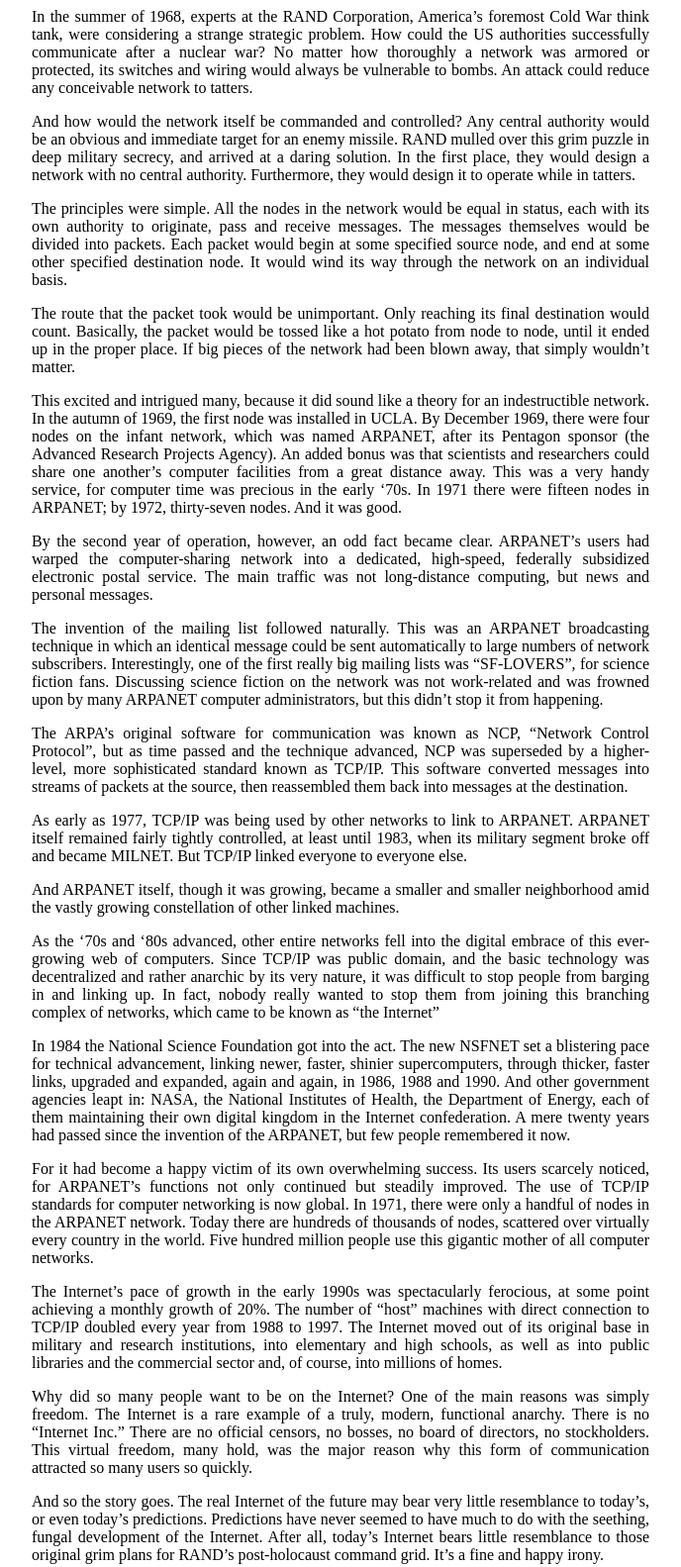
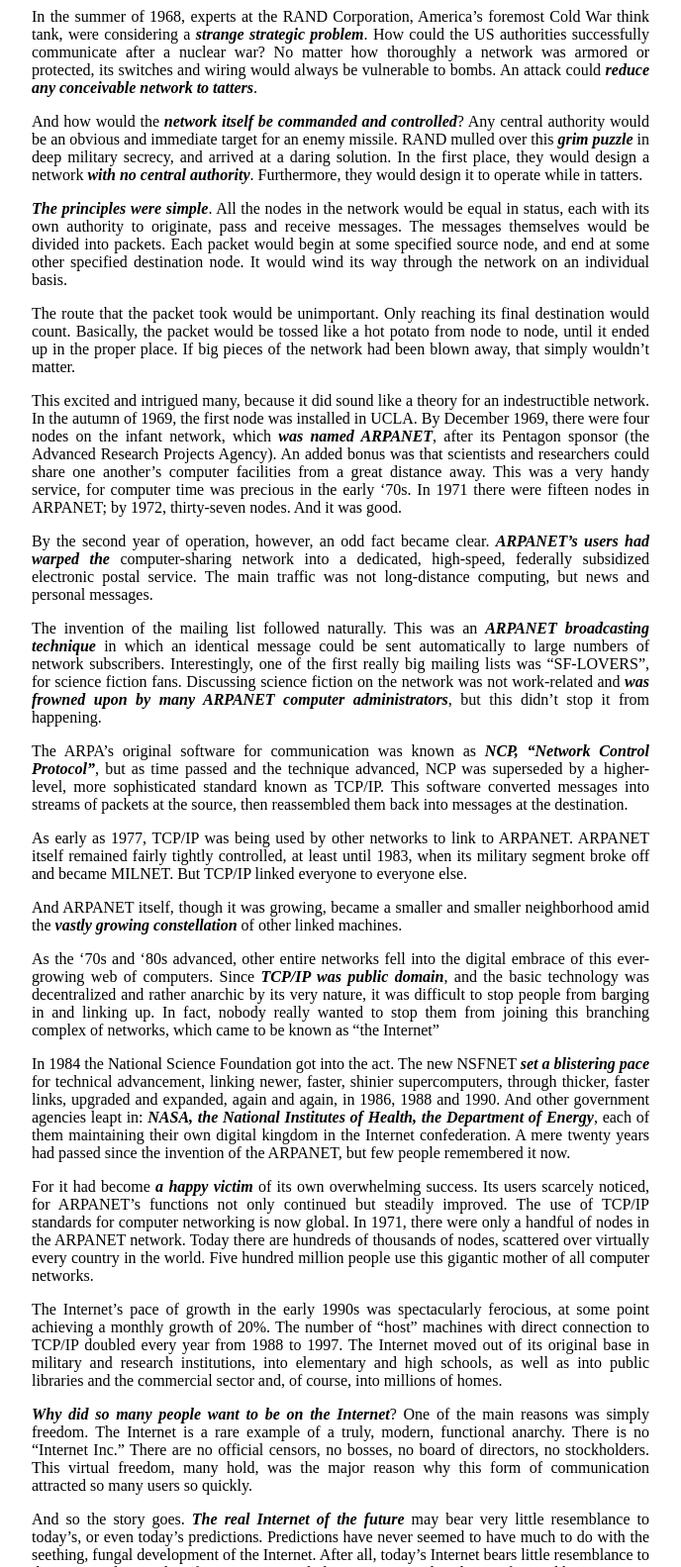
Before and after one commit to UQuark0/UQuark0.github.io, a plain HTML site: page topic6.html in a window 1280 px wide. Shown: the top 1583 px of the page at 99% size, without its empty margins (296-984 px from the left). Drawn offline with Linux system fonts and the light colour scheme.

Commit message:
Topic 6 keywords

```diff
--- a/topic6.html
+++ b/topic6.html
@@ -6,68 +6,68 @@
 
 <body>
     <p>
-        In the summer of 1968, experts at the RAND Corporation, America’s foremost Cold War think tank, were considering a strange strategic problem. How could the US authorities successfully communicate after a nuclear war? No matter how thoroughly a network
-        was armored or protected, its switches and wiring would always be vulnerable to bombs. An attack could reduce any conceivable network to tatters.
+        In the summer of 1968, experts at the RAND Corporation, America’s foremost Cold War think tank, were considering a <b><i>strange strategic problem</i></b>. How could the US authorities successfully communicate after a nuclear war? No matter how
+        thoroughly a network was armored or protected, its switches and wiring would always be vulnerable to bombs. An attack could <b><i>reduce any conceivable network to tatters</i></b>.
     </p>
     <p>
-        And how would the network itself be commanded and controlled? Any central authority would be an obvious and immediate target for an enemy missile. RAND mulled over this grim puzzle in deep military secrecy, and arrived at a daring solution. In the first
-        place, they would design a network with no central authority. Furthermore, they would design it to operate while in tatters.
+        And how would the <b><i>network itself be commanded and controlled</i></b>? Any central authority would be an obvious and immediate target for an enemy missile. RAND mulled over this <b><i>grim puzzle</i></b> in deep military secrecy, and arrived
+        at a daring solution. In the first place, they would design a network <b><i>with no central authority</i></b>. Furthermore, they would design it to operate while in tatters.
     </p>
     <p>
-        The principles were simple. All the nodes in the network would be equal in status, each with its own authority to originate, pass and receive messages. The messages themselves would be divided into packets. Each packet would begin at some specified source
-        node, and end at some other specified destination node. It would wind its way through the network on an individual basis.
+        <b><i>The principles were simple</i></b>. All the nodes in the network would be equal in status, each with its own authority to originate, pass and receive messages. The messages themselves would be divided into packets. Each packet would begin
+        at some specified source node, and end at some other specified destination node. It would wind its way through the network on an individual basis.
     </p>
     <p>
         The route that the packet took would be unimportant. Only reaching its final destination would count. Basically, the packet would be tossed like a hot potato from node to node, until it ended up in the proper place. If big pieces of the network had been
         blown away, that simply wouldn’t matter.
     </p>
     <p>
-        This excited and intrigued many, because it did sound like a theory for an indestructible network. In the autumn of 1969, the first node was installed in UCLA. By December 1969, there were four nodes on the infant network, which was named ARPANET, after
-        its Pentagon sponsor (the Advanced Research Projects Agency). An added bonus was that scientists and researchers could share one another’s computer facilities from a great distance away. This was a very handy service, for computer time was precious
-        in the early ‘70s. In 1971 there were fifteen nodes in ARPANET; by 1972, thirty-seven nodes. And it was good.
+        This excited and intrigued many, because it did sound like a theory for an indestructible network. In the autumn of 1969, the first node was installed in UCLA. By December 1969, there were four nodes on the infant network, which <b><i>was named ARPANET</i></b>,
+        after its Pentagon sponsor (the Advanced Research Projects Agency). An added bonus was that scientists and researchers could share one another’s computer facilities from a great distance away. This was a very handy service, for computer time was
+        precious in the early ‘70s. In 1971 there were fifteen nodes in ARPANET; by 1972, thirty-seven nodes. And it was good.
     </p>
     <p>
-        By the second year of operation, however, an odd fact became clear. ARPANET’s users had warped the computer-sharing network into a dedicated, high-speed, federally subsidized electronic postal service. The main traffic was not long-distance computing,
-        but news and personal messages.
+        By the second year of operation, however, an odd fact became clear. <b><i>ARPANET’s users had warped the</i></b> computer-sharing network into a dedicated, high-speed, federally subsidized electronic postal service. The main traffic was not long-distance
+        computing, but news and personal messages.
     </p>
     <p>
-        The invention of the mailing list followed naturally. This was an ARPANET broadcasting technique in which an identical message could be sent automatically to large numbers of network subscribers. Interestingly, one of the first really big mailing lists
-        was “SF-LOVERS”, for science fiction fans. Discussing science fiction on the network was not work-related and was frowned upon by many ARPANET computer administrators, but this didn’t stop it from happening.
+        The invention of the mailing list followed naturally. This was an <b><i>ARPANET broadcasting technique</i></b> in which an identical message could be sent automatically to large numbers of network subscribers. Interestingly, one of the first really
+        big mailing lists was “SF-LOVERS”, for science fiction fans. Discussing science fiction on the network was not work-related and <b><i>was frowned upon by many ARPANET computer administrators</i></b>, but this didn’t stop it from happening.
     </p>
     <p>
-        The ARPA’s original software for communication was known as NCP, “Network Control Protocol”, but as time passed and the technique advanced, NCP was superseded by a higher-level, more sophisticated standard known as TCP/IP. This software converted messages
-        into streams of packets at the source, then reassembled them back into messages at the destination.
+        The ARPA’s original software for communication was known as <b><i>NCP, “Network Control Protocol”</i></b>, but as time passed and the technique advanced, NCP was superseded by a higher-level, more sophisticated standard known as TCP/IP. This software
+        converted messages into streams of packets at the source, then reassembled them back into messages at the destination.
     </p>
     <p>
         As early as 1977, TCP/IP was being used by other networks to link to ARPANET. ARPANET itself remained fairly tightly controlled, at least until 1983, when its military segment broke off and became MILNET. But TCP/IP linked everyone to everyone else.
     </p>
     <p>
-        And ARPANET itself, though it was growing, became a smaller and smaller neighborhood amid the vastly growing constellation of other linked machines.
+        And ARPANET itself, though it was growing, became a smaller and smaller neighborhood amid the <b><i>vastly growing constellation</i></b> of other linked machines.
     </p>
     <p>
-        As the ‘70s and ‘80s advanced, other entire networks fell into the digital embrace of this ever-growing web of computers. Since TCP/IP was public domain, and the basic technology was decentralized and rather anarchic by its very nature, it was difficult
-        to stop people from barging in and linking up. In fact, nobody really wanted to stop them from joining this branching complex of networks, which came to be known as “the Internet”
+        As the ‘70s and ‘80s advanced, other entire networks fell into the digital embrace of this ever-growing web of computers. Since <b><i>TCP/IP was public domain</i></b>, and the basic technology was decentralized and rather anarchic by its very
+        nature, it was difficult to stop people from barging in and linking up. In fact, nobody really wanted to stop them from joining this branching complex of networks, which came to be known as “the Internet”
     </p>
     <p>
-        In 1984 the National Science Foundation got into the act. The new NSFNET set a blistering pace for technical advancement, linking newer, faster, shinier supercomputers, through thicker, faster links, upgraded and expanded, again and again, in 1986, 1988
-        and 1990. And other government agencies leapt in: NASA, the National Institutes of Health, the Department of Energy, each of them maintaining their own digital kingdom in the Internet confederation. A mere twenty years had passed since the invention
-        of the ARPANET, but few people remembered it now.
+        In 1984 the National Science Foundation got into the act. The new NSFNET <b><i>set a blistering pace</i></b> for technical advancement, linking newer, faster, shinier supercomputers, through thicker, faster links, upgraded and expanded, again
+        and again, in 1986, 1988 and 1990. And other government agencies leapt in: <b><i>NASA, the National Institutes of Health, the Department of Energy</i></b>, each of them maintaining their own digital kingdom in the Internet confederation. A mere
+        twenty years had passed since the invention of the ARPANET, but few people remembered it now.
     </p>
     <p>
-        For it had become a happy victim of its own overwhelming success. Its users scarcely noticed, for ARPANET’s functions not only continued but steadily improved. The use of TCP/IP standards for computer networking is now global. In 1971, there were only
-        a handful of nodes in the ARPANET network. Today there are hundreds of thousands of nodes, scattered over virtually every country in the world. Five hundred million people use this gigantic mother of all computer networks.
+        For it had become <b><i>a happy victim</i></b> of its own overwhelming success. Its users scarcely noticed, for ARPANET’s functions not only continued but steadily improved. The use of TCP/IP standards for computer networking is now global. In
+        1971, there were only a handful of nodes in the ARPANET network. Today there are hundreds of thousands of nodes, scattered over virtually every country in the world. Five hundred million people use this gigantic mother of all computer networks.
     </p>
     <p>
         The Internet’s pace of growth in the early 1990s was spectacularly ferocious, at some point achieving a monthly growth of 20%. The number of “host” machines with direct connection to TCP/IP doubled every year from 1988 to 1997. The Internet moved out
         of its original base in military and research institutions, into elementary and high schools, as well as into public libraries and the commercial sector and, of course, into millions of homes.
     </p>
     <p>
-        Why did so many people want to be on the Internet? One of the main reasons was simply freedom. The Internet is a rare example of a truly, modern, functional anarchy. There is no “Internet Inc.” There are no official censors, no bosses, no board of directors,
-        no stockholders. This virtual freedom, many hold, was the major reason why this form of communication attracted so many users so quickly.
+        <b><i>Why did so many people want to be on the Internet</i></b>? One of the main reasons was simply freedom. The Internet is a rare example of a truly, modern, functional anarchy. There is no “Internet Inc.” There are no official censors, no bosses,
+        no board of directors, no stockholders. This virtual freedom, many hold, was the major reason why this form of communication attracted so many users so quickly.
     </p>
     <p>
-        And so the story goes. The real Internet of the future may bear very little resemblance to today’s, or even today’s predictions. Predictions have never seemed to have much to do with the seething, fungal development of the Internet. After all, today’s
-        Internet bears little resemblance to those original grim plans for RAND’s post-holocaust command grid. It’s a fine and happy irony.
+        And so the story goes. <b><i>The real Internet of the future</i></b> may bear very little resemblance to today’s, or even today’s predictions. Predictions have never seemed to have much to do with the seething, fungal development of the Internet.
+        After all, today’s Internet bears little resemblance to those original grim plans for RAND’s post-holocaust command grid. It’s a fine and happy irony.
     </p>
 </body>
 
```
